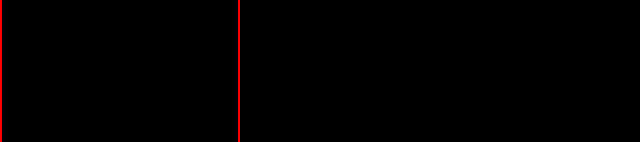
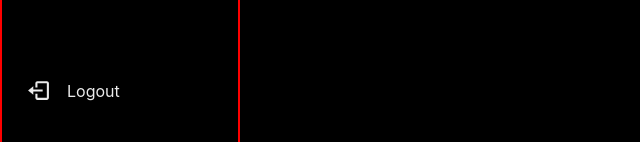
Before and after one commit to Ashish-k-Gupta/Instagram-Clone, a React (Vite) app: page /1 in a window 1280 px wide. Shown: the part 655-797 px from the top of the page, without its empty margins (0-640 px from the left). Built offline with nearby package versions, Linux system fonts and the light colour scheme.

Commit message:
added logout button

```diff
--- a/src/Components/Sidebar/Sidebar.jsx
+++ b/src/Components/Sidebar/Sidebar.jsx
@@ -2,6 +2,7 @@ import { Avatar, Box, Flex, Link, Tooltip } from '@chakra-ui/react'
 import { Link as RouterLink } from 'react-router-dom';
 import { CreatePostLogo, InstagramLogo, InstagramMobileLogo, NotificationsLogo, SearchLogo } from '../../assets/constants';
 import {AiFillHome} from "react-icons/ai";
+import {BiLogOut} from "react-icons/bi";
 import { color } from 'framer-motion';
 
 const Sidebar = () => {
@@ -78,6 +79,7 @@ const Sidebar = () => {
               borderRadius={6}
               p={2}
               w={{base:10, md:'full' }}
+              justifyContent={{base: "center", md: "flex-start"}}
               >
                 {item.icon}
                 <Box display={{base: "none", md: "block"}}>
@@ -89,6 +91,36 @@ const Sidebar = () => {
           ))}
         </Flex>
 
+        <Tooltip
+            hasArrow
+            label ={"Logout"}
+            placement='right'
+            ml={1}
+            openDelay={500}
+            display={{base:'block', md: 'none'}}
+            color={'white'}
+            >
+              <Link
+              display={"flex"}
+              to={"/auth"}
+              as={RouterLink}
+              alignItems={"center"}
+              gap={4}
+              _hover={{bg:"WhiteAlpha.400"}}
+              borderRadius={6}
+              p={2}
+              w={{base:10, md:'full' }}
+              mt={"auto"}
+              justifyContent={{base: "center", md: "flex-start"}}
+              >
+                <BiLogOut size={25}/>
+                <Box display={{base: "none", md: "block"}}>
+                  {"Logout"}
+                </Box>
+
+              </Link>
+            </Tooltip>
+
       </Flex>
 
     </Box>
```
